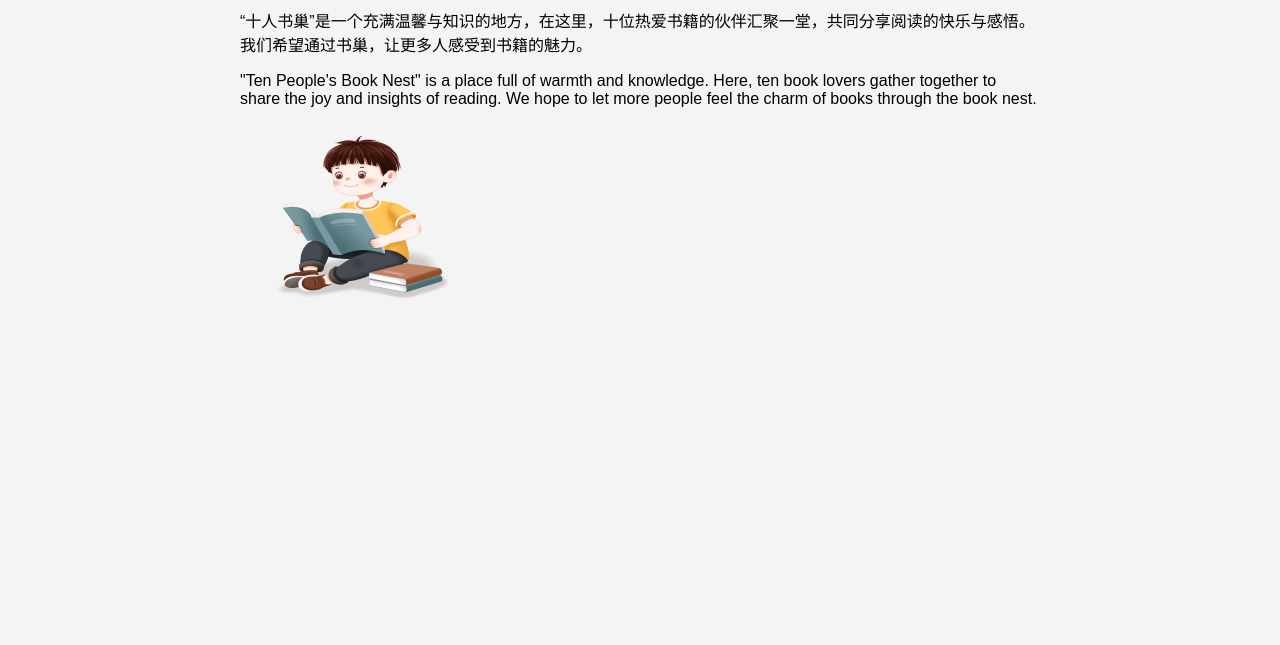
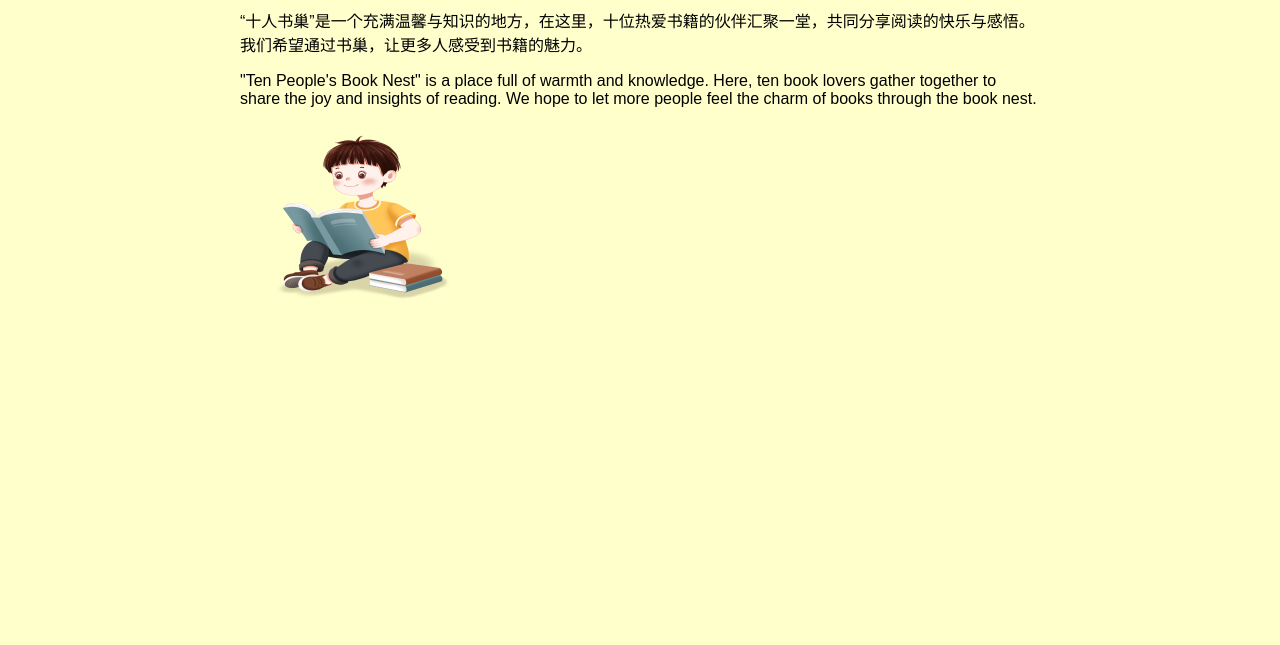
Before and after one commit to TenBookNest/What-s-wrong, a plain HTML site: page about.html in a window 1280 px wide. Shown: the part 155-800 px from the top of the page. Drawn offline with Linux system fonts and the light colour scheme.

Commit message:
Add files via upload

```diff
--- a/about.html
+++ b/about.html
@@ -10,7 +10,8 @@
             font-family: Arial, sans-serif;
             margin: 0;
             padding: 0;
-            background-color: #f4f4f4;
+            /* 修改背景颜色为浅黄色 */
+            background-color: #FFFFCC;
         }
 
         nav {
```
